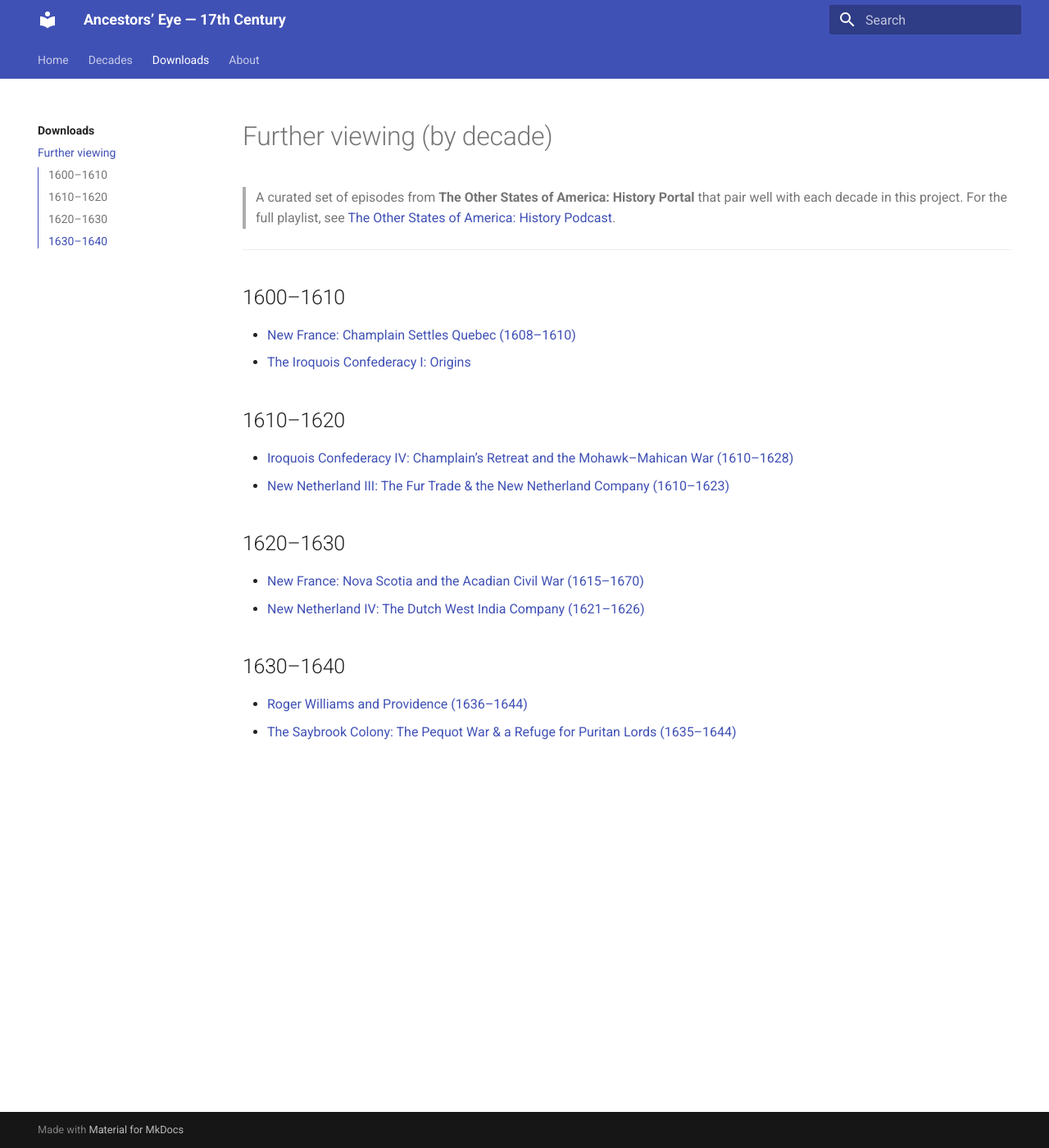
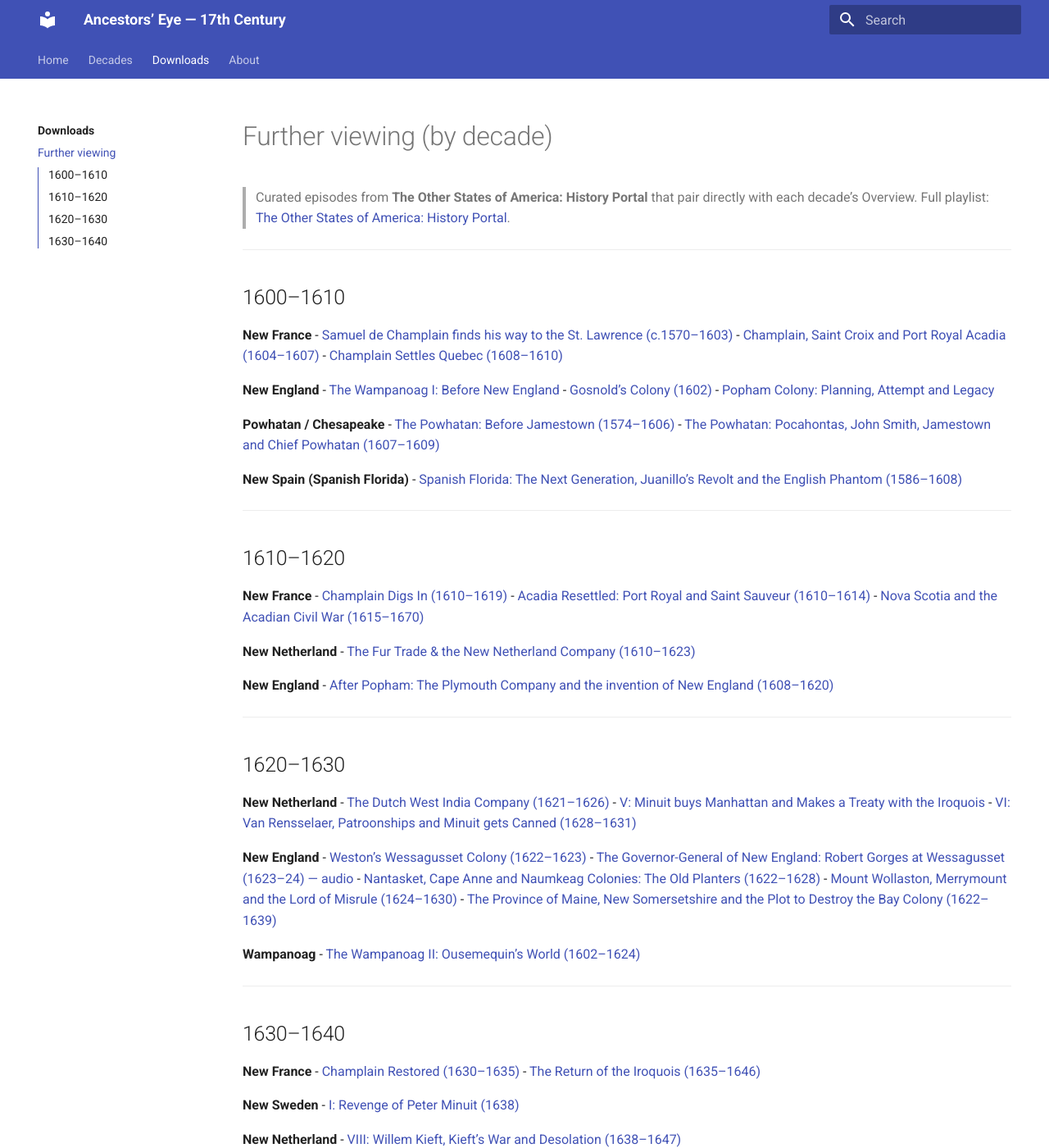
Before and after one commit to BillWorstell/WorstellWitnessWaybackMachine, an MkDocs documentation site: the page built from docs/downloads/further-viewing.md, in a window 1280 px wide and 1400 px high. Shown: the whole window at 82% size. Built offline with MkDocs 1.6.1 and Material for MkDocs 9.7.7, drawn with Linux system fonts in a browser that asks for light colours; some of the changed text lies outside the part shown.

Commit message:
Update further-viewing.md

```diff
--- a/docs/downloads/further-viewing.md
+++ b/docs/downloads/further-viewing.md
@@ -1,21 +1,79 @@
 # Further viewing (by decade)
 
-> A curated set of episodes from **The Other States of America: History Portal** that pair well with each decade in this project. For the full playlist, see [The Other States of America: History Podcast](https://www.youtube.com/playlist?list=PLeGteAQBfysb5-NtDcw7-DkE-LgoINXy2).
+> Curated episodes from **The Other States of America: History Portal** that pair directly with each decade’s Overview. Full playlist: [The Other States of America: History Portal](https://www.youtube.com/playlist?list=PLeGteAQBfysb5-NtDcw7-DkE-LgoINXy2).
 
 ---
 
 ## 1600–1610
-- [New France: Champlain Settles Quebec (1608–1610)](https://www.youtube.com/watch?v=_LjkTVfCWAc)
-- [The Iroquois Confederacy I: Origins](https://www.youtube.com/watch?v=396wAcW4Bkk)
+
+**New France**
+- [Samuel de Champlain finds his way to the St. Lawrence (c.1570–1603)](https://www.youtube.com/watch?v=Xyo_jno8brY)
+- [Champlain, Saint Croix and Port Royal Acadia (1604–1607)](https://www.youtube.com/watch?v=Y5b20KVVsjU)
+- [Champlain Settles Quebec (1608–1610)](https://www.youtube.com/watch?v=_LjkTVfCWAc)
+
+**New England**
+- [The Wampanoag I: Before New England](https://www.youtube.com/watch?v=iKzb7N1EPlI)
+- [Gosnold’s Colony (1602)](https://www.youtube.com/watch?v=ESPQ5qs1azI)
+- [Popham Colony: Planning, Attempt and Legacy](https://www.youtube.com/watch?v=YmmhYcaKvRs)
+
+**Powhatan / Chesapeake**
+- [The Powhatan: Before Jamestown (1574–1606)](https://www.youtube.com/watch?v=ZTVHGGX42ts)
+- [The Powhatan: Pocahontas, John Smith, Jamestown and Chief Powhatan (1607–1609)](https://www.youtube.com/watch?v=rQjyvMYhHdQ)
+
+**New Spain (Spanish Florida)**
+- [Spanish Florida: The Next Generation, Juanillo’s Revolt and the English Phantom (1586–1608)](https://www.youtube.com/watch?v=RYqDE477GFU)
+
+---
 
 ## 1610–1620
-- [Iroquois Confederacy IV: Champlain’s Retreat and the Mohawk–Mahican War (1610–1628)](https://www.youtube.com/watch?v=X4nT2DjObhs)
-- [New Netherland III: The Fur Trade & the New Netherland Company (1610–1623)](https://www.youtube.com/watch?v=czeFItz476U)
+
+**New France**
+- [Champlain Digs In (1610–1619)](https://www.youtube.com/watch?v=N5qUXncJQEw)
+- [Acadia Resettled: Port Royal and Saint Sauveur (1610–1614)](https://www.youtube.com/watch?v=1i_vYWdmYZc)
+- [Nova Scotia and the Acadian Civil War (1615–1670)](https://www.youtube.com/watch?v=62G4y03u9Wc)
+
+**New Netherland**
+- [The Fur Trade & the New Netherland Company (1610–1623)](https://www.youtube.com/watch?v=czeFItz476U)
+
+**New England**
+- [After Popham: The Plymouth Company and the invention of New England (1608–1620)](https://www.youtube.com/watch?v=A6xei_7wNuc)
+
+---
 
 ## 1620–1630
-- [New France: Nova Scotia and the Acadian Civil War (1615–1670)](https://www.youtube.com/watch?v=62G4y03u9Wc)
-- [New Netherland IV: The Dutch West India Company (1621–1626)](https://www.youtube.com/watch?v=dTaJvLm7290)
+
+**New Netherland**
+- [The Dutch West India Company (1621–1626)](https://www.youtube.com/watch?v=dTaJvLm7290)
+- [V: Minuit buys Manhattan and Makes a Treaty with the Iroquois](https://www.youtube.com/watch?v=WzsFcjppcoc)
+- [VI: Van Rensselaer, Patroonships and Minuit gets Canned (1628–1631)](https://www.youtube.com/watch?v=TWs9fly-Yp0)
+
+**New England**
+- [Weston’s Wessagusset Colony (1622–1623)](https://www.youtube.com/watch?v=hZkg0vEUgGA)
+- [The Governor-General of New England: Robert Gorges at Wessagusset (1623–24) — audio](https://creators.spotify.com/pod/profile/osoa/episodes/The-Governor-General-of-New-England-Robert-Gorges-at-Wessagusset-1623-24-e2258gb)
+- [Nantasket, Cape Anne and Naumkeag Colonies: The Old Planters (1622–1628)](https://www.youtube.com/watch?v=zDdCH3TFZ3Y)
+- [Mount Wollaston, Merrymount and the Lord of Misrule (1624–1630)](https://www.youtube.com/watch?v=WaeyTXvix1I)
+- [The Province of Maine, New Somersetshire and the Plot to Destroy the Bay Colony (1622–1639)](https://www.youtube.com/watch?v=l0qzeDt9WNA)
+
+**Wampanoag**
+- [The Wampanoag II: Ousemequin’s World (1602–1624)](https://www.youtube.com/watch?v=dGm20J-PfVk)
+
+---
 
 ## 1630–1640
+
+**New France**
+- [Champlain Restored (1630–1635)](https://www.youtube.com/watch?v=SRE0JnfDBDU)
+- [The Return of the Iroquois (1635–1646)](https://www.youtube.com/watch?v=Rayn1RbNX4I)
+
+**New Sweden**
+- [I: Revenge of Peter Minuit (1638)](https://www.youtube.com/watch?v=jgVObVwrM4U)
+
+**New Netherland**
+- [VIII: Willem Kieft, Kieft’s War and Desolation (1638–1647)](https://www.youtube.com/watch?v=_eBqxp_EEvU)
+
+**New England**
 - [Roger Williams and Providence (1636–1644)](https://www.youtube.com/watch?v=fDRJTnQKFzU)
-- [The Saybrook Colony: The Pequot War & a Refuge for Puritan Lords (1635–1644)](https://www.youtube.com/watch?v=9l0PlNGDFZM)
+- [The Saybrook Colony: The Pequot War and a Refuge for Puritan Lords (1635–1644)](https://www.youtube.com/watch?v=9l0PlNGDFZM)
+
+**Wampanoag**
+- [The Wampanoag III: Wampanoag Antebellum (1625–1671)](https://www.youtube.com/watch?v=NWTqNMCCF74)
```
